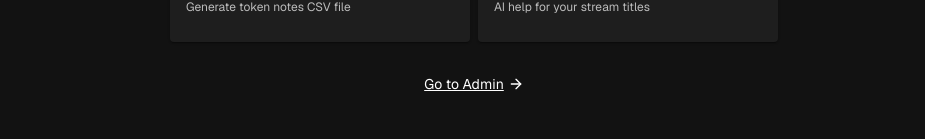
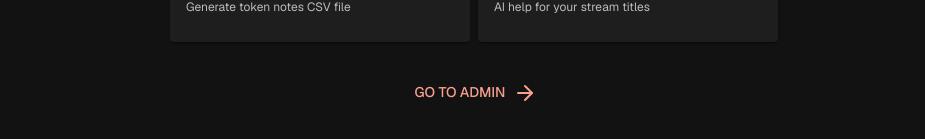
Before and after one commit to olecaloco/sot-utils, a Next.js app: page / in a window 1280 px wide. Shown: the part 487-626 px from the top of the page, without its empty margins (166-1091 px from the left). Built offline with nearby package versions, Linux system fonts and the light colour scheme; no server answers; what @mui/material-nextjs would draw is missing.

Commit message:
Updated login button and reduced checklist white color

```diff
--- a/app/page.tsx
+++ b/app/page.tsx
@@ -81,13 +81,20 @@ export default async function Home() {
 
             <Show when="signed-out">
                 <SignInButton>
-                    <a
-                        className="flex items-center gap-1 text-sm underline"
-                        href="#"
+                    <Button
+                        LinkComponent={"a"}
+                        endIcon={<ArrowRightIcon />}
+                        sx={{
+                            ".MuiButton-icon": {
+                                transition: "all 150ms ease-in-out",
+                            },
+                            ":hover .MuiButton-icon": {
+                                ml: 2,
+                            },
+                        }}
                     >
                         <span>Go to Admin</span>
-                        <ArrowRightIcon className="w-4 h-4" />
-                    </a>
+                    </Button>
                 </SignInButton>
             </Show>
             <Show when="signed-in">
--- a/components/checklist/multi/items.tsx
+++ b/components/checklist/multi/items.tsx
@@ -53,7 +53,11 @@ export function MultiChecklistItems(
                                     />
                                 }
                                 label={item.text}
-                                sx={{ p: 0, m: 0 }}
+                                sx={{
+                                    p: 0,
+                                    m: 0,
+                                    color: "var(--color-zinc-300)",
+                                }}
                             />
                         </Box>
                     ))}
```
